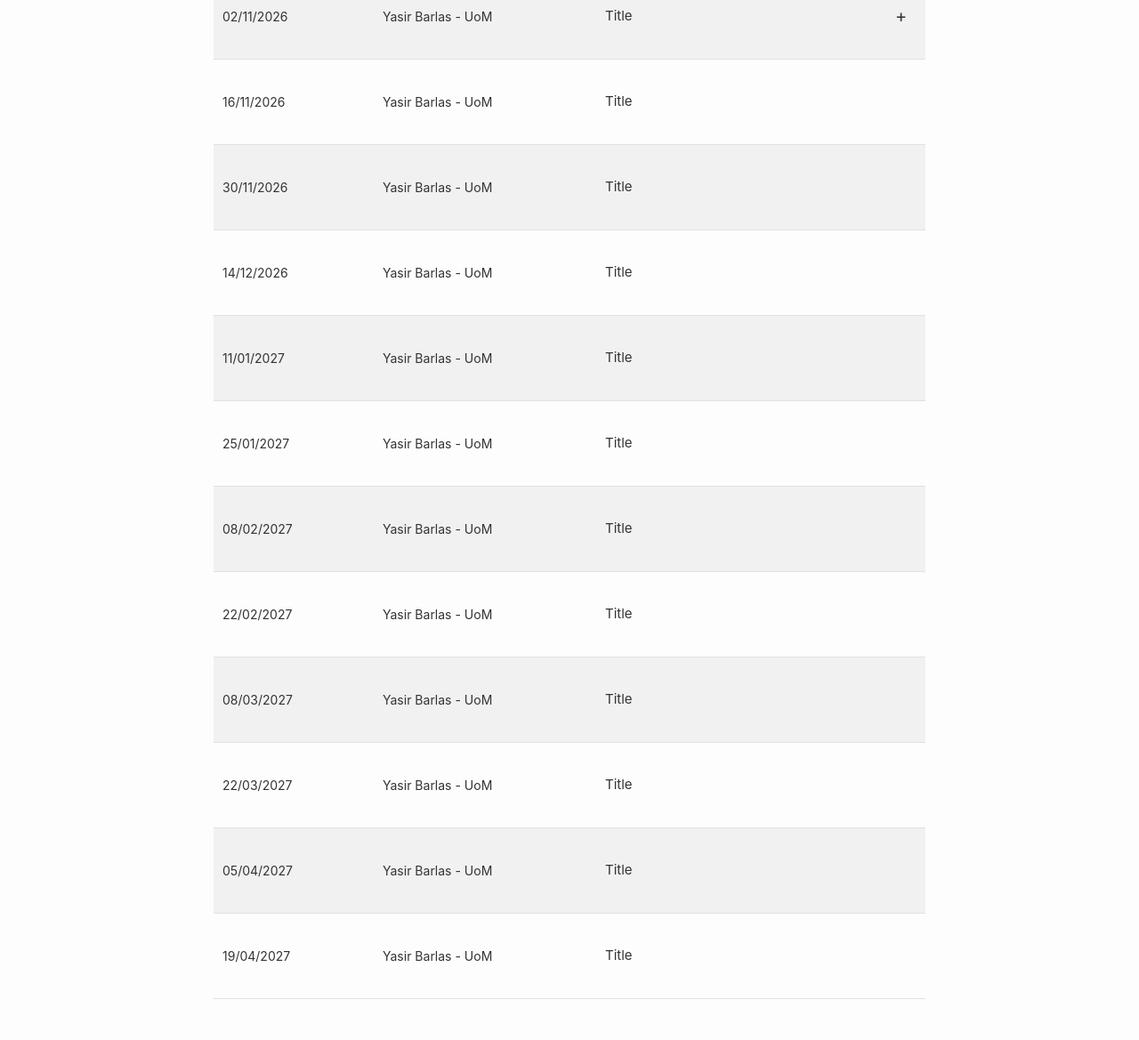
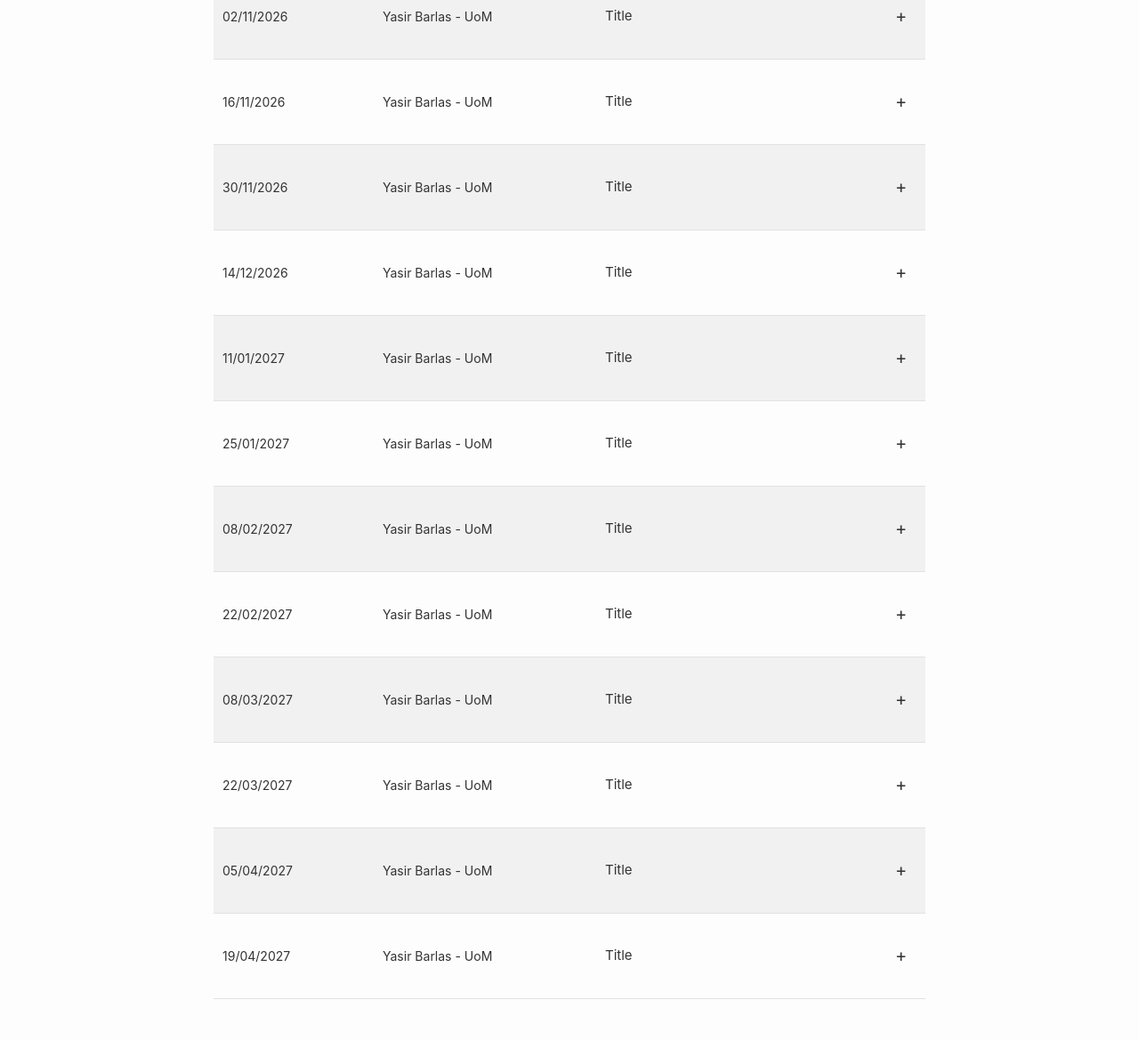
Before and after one commit to bayesiandesign/seminar, a Jekyll site: the page built from schedule.html, in a window 1280 px wide. Shown: the part 301-1470 px from the top of the page at 89% size. Built offline with Jekyll 4.4.1, drawn with Linux system fonts in a browser that asks for light colours; nearby versions of some CDN libraries.

Commit message:
Update schedule.html

```diff
--- a/schedule.html
+++ b/schedule.html
@@ -66,6 +66,10 @@ permalink: /schedule/
                 Title
             </div>
 
+            <div class="seminar-expand">
+                +
+            </div>
+
         </summary>
 
         <div class="seminar-abstract">
@@ -92,6 +96,10 @@ permalink: /schedule/
 
             <div class="seminar-title">
                 Title
+            </div>
+
+            <div class="seminar-expand">
+                +
             </div>
 
         </summary>
@@ -122,6 +130,10 @@ permalink: /schedule/
                 Title
             </div>
 
+            <div class="seminar-expand">
+                +
+            </div>
+
         </summary>
 
         <div class="seminar-abstract">
@@ -148,6 +160,10 @@ permalink: /schedule/
 
             <div class="seminar-title">
                 Title
+            </div>
+
+            <div class="seminar-expand">
+                +
             </div>
 
         </summary>
@@ -178,6 +194,10 @@ permalink: /schedule/
                 Title
             </div>
 
+            <div class="seminar-expand">
+                +
+            </div>
+
         </summary>
 
         <div class="seminar-abstract">
@@ -204,6 +224,10 @@ permalink: /schedule/
 
             <div class="seminar-title">
                 Title
+            </div>
+
+            <div class="seminar-expand">
+                +
             </div>
 
         </summary>
@@ -234,6 +258,10 @@ permalink: /schedule/
                 Title
             </div>
 
+            <div class="seminar-expand">
+                +
+            </div>
+
         </summary>
 
         <div class="seminar-abstract">
@@ -260,6 +288,10 @@ permalink: /schedule/
 
             <div class="seminar-title">
                 Title
+            </div>
+
+            <div class="seminar-expand">
+                +
             </div>
 
         </summary>
@@ -290,6 +322,10 @@ permalink: /schedule/
                 Title
             </div>
 
+            <div class="seminar-expand">
+                +
+            </div>
+
         </summary>
 
         <div class="seminar-abstract">
@@ -316,6 +352,10 @@ permalink: /schedule/
 
             <div class="seminar-title">
                 Title
+            </div>
+
+            <div class="seminar-expand">
+                +
             </div>
 
         </summary>
@@ -346,6 +386,10 @@ permalink: /schedule/
                 Title
             </div>
 
+            <div class="seminar-expand">
+                +
+            </div>
+
         </summary>
 
         <div class="seminar-abstract">
```
